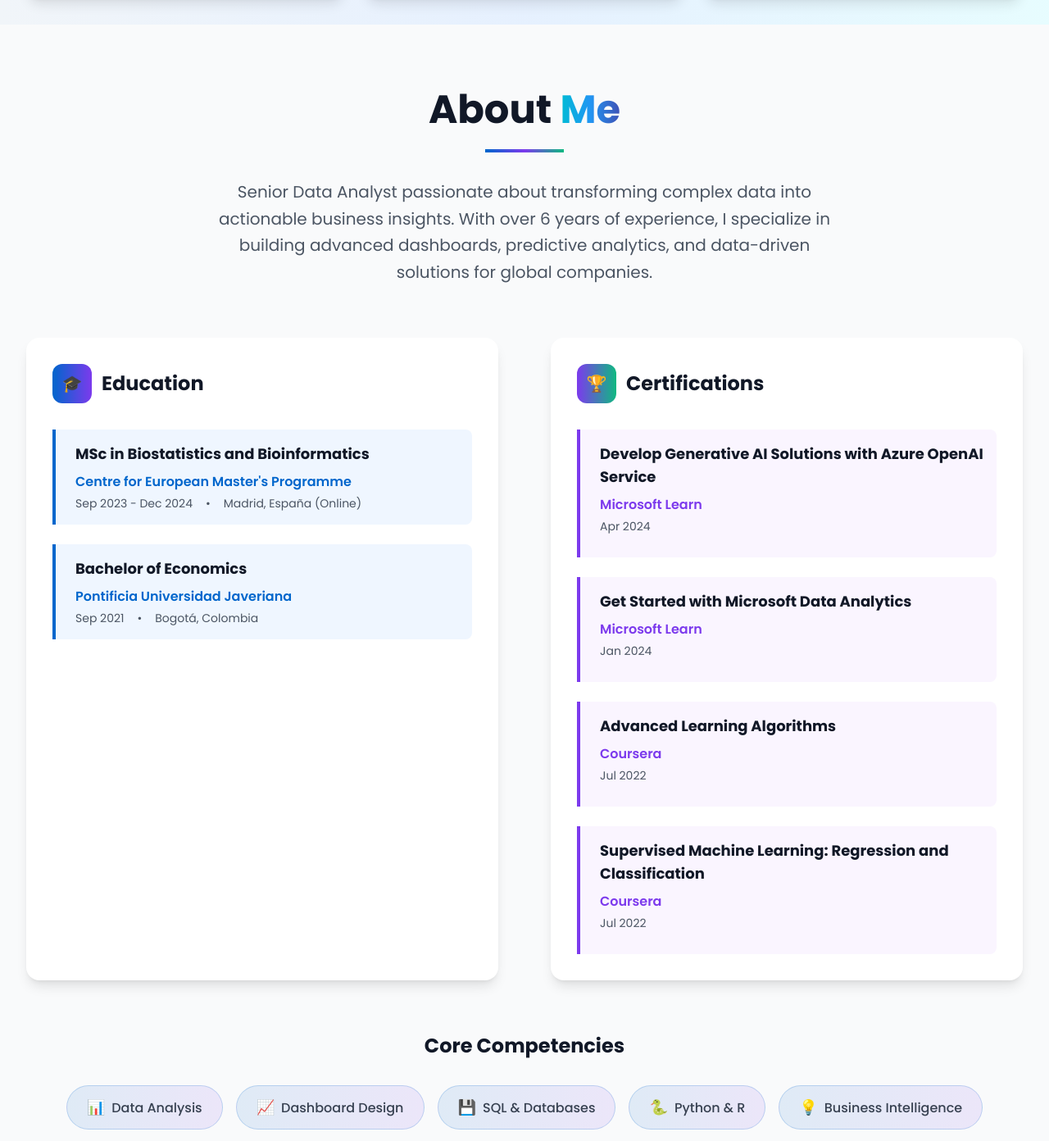
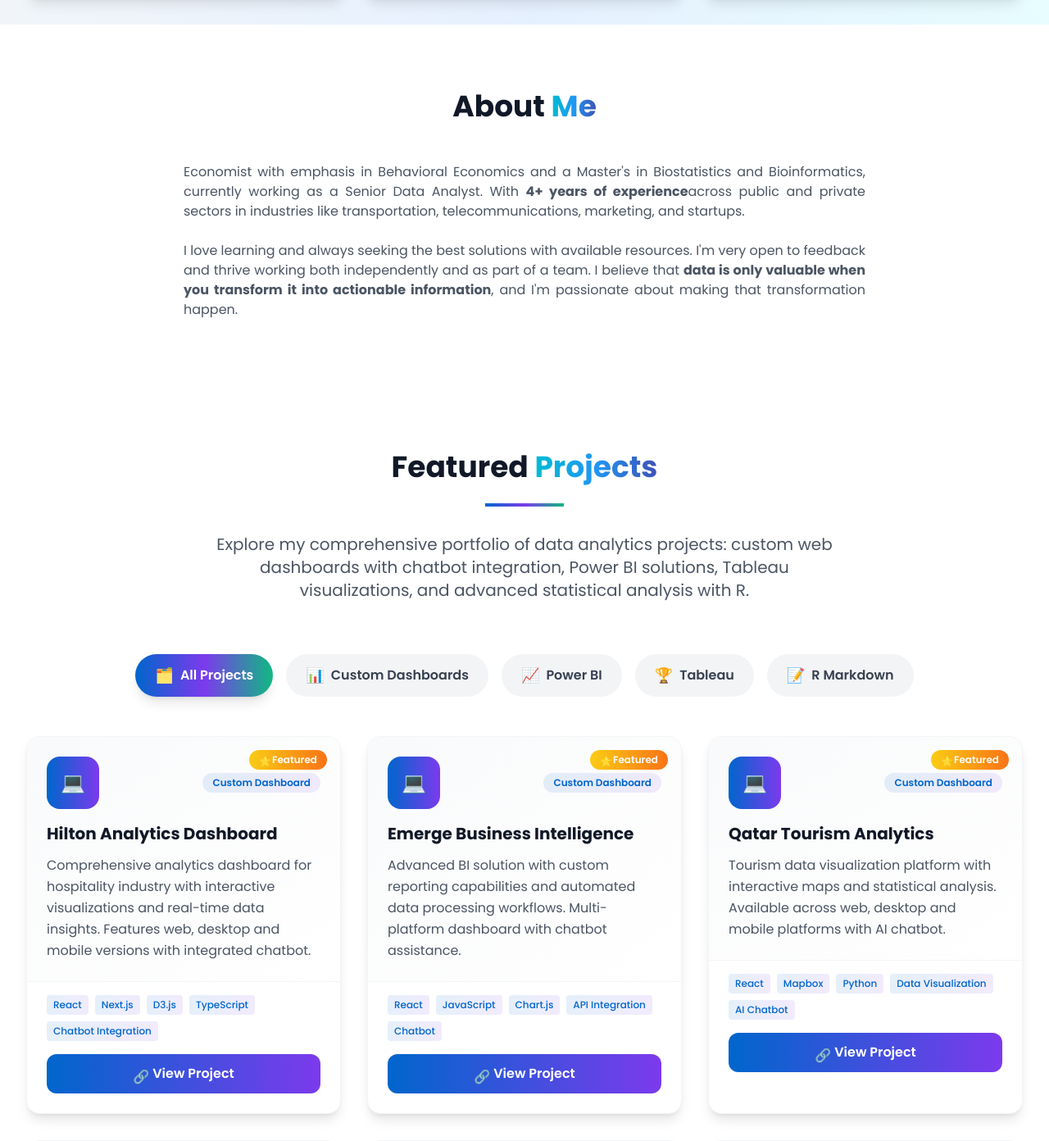
Before and after one commit to daniela2708/data_analytics_portfolio, a React (Create React App) app: page / in a window 1280 px wide. Shown: the part 770-2162 px from the top of the page at 82% size. Built offline with nearby package versions, Linux system fonts and the light colour scheme; the HTML template or start-up script is replaced by a standard one.

Commit message:
Redesign About section and reorganize portfolio structure - Create minimalist About Me section with white background - Move Education & Certifications to separate section after Experience - Update navigation to remove redundant Contact link - Maintain consistent typography and professional design

```diff
--- a/src/App.tsx
+++ b/src/App.tsx
@@ -5,6 +5,7 @@
 import About from './components/About';
 import Projects from './components/Projects';
 import Experience from './components/Experience';
+import Education from './components/Education';
 import Skills from './components/Skills';
 import Contact from './components/Contact';
 import Footer from './components/Footer';
@@ -22,6 +23,7 @@
         <About />
         <Projects />
         <Experience />
+        <Education />
         <Skills />
         <Contact />
       </motion.main>
--- a/src/components/About.tsx
+++ b/src/components/About.tsx
@@ -1,134 +1,33 @@
 import React from 'react';
 import { motion } from 'framer-motion';
-import { education, certifications } from '../data/portfolioData';
 
 const About: React.FC = () => {
   return (
-    <section id="about" className="py-20 bg-gray-50">
-      <div className="max-w-7xl mx-auto px-4 sm:px-6 lg:px-8">
+    <section id="about" className="py-20 bg-white">
+      <div className="max-w-4xl mx-auto px-4 sm:px-6 lg:px-8">
         <motion.div
           initial={{ opacity: 0, y: 30 }}
           whileInView={{ opacity: 1, y: 0 }}
           transition={{ duration: 0.8 }}
           viewport={{ once: true }}
-          className="text-center mb-16"
+          className="text-center"
         >
-          <h2 className="text-4xl md:text-5xl font-bold text-gray-900 mb-6">
+          <h2 className="text-3xl md:text-4xl font-bold text-gray-900 mb-12">
             About <span className="gradient-text">Me</span>
           </h2>
-          <div className="w-24 h-1 bg-gradient-to-r from-primary-blue via-primary-purple to-primary-green mx-auto mb-8"></div>
-          <p className="text-xl text-gray-600 max-w-3xl mx-auto leading-relaxed">
-            Senior Data Analyst passionate about transforming complex data into actionable business insights.
-            With over 6 years of experience, I specialize in building advanced dashboards, predictive analytics,
-            and data-driven solutions for global companies.
-          </p>
-        </motion.div>
-
-        <div className="grid lg:grid-cols-2 gap-16">
-          {/* Education Section */}
-          <motion.div
-            initial={{ opacity: 0, x: -30 }}
-            whileInView={{ opacity: 1, x: 0 }}
-            transition={{ duration: 0.8 }}
-            viewport={{ once: true }}
-            className="bg-white rounded-2xl p-8 shadow-lg hover:shadow-xl transition-shadow duration-300"
-          >
-            <div className="flex items-center gap-3 mb-8">
-              <div className="w-12 h-12 bg-gradient-to-r from-primary-blue to-primary-purple rounded-xl flex items-center justify-center">
-                <span className="text-white text-xl">🎓</span>
-              </div>
-              <h3 className="text-2xl font-bold text-gray-900">Education</h3>
-            </div>
-
-            <div className="space-y-6">
-              {education.map((edu, index) => (
-                <motion.div
-                  key={index}
-                  initial={{ opacity: 0, y: 20 }}
-                  whileInView={{ opacity: 1, y: 0 }}
-                  transition={{ duration: 0.6, delay: index * 0.1 }}
-                  viewport={{ once: true }}
-                  className="border-l-4 border-primary-blue pl-6 py-4 bg-blue-50 rounded-r-lg"
-                >
-                  <h4 className="text-lg font-bold text-gray-900 mb-2">{edu.degree}</h4>
-                  <p className="text-primary-blue font-semibold mb-1">{edu.institution}</p>
-                  <div className="flex flex-wrap gap-4 text-sm text-gray-600">
-                    <span>{edu.period}</span>
-                    <span>•</span>
-                    <span>{edu.location}</span>
-                  </div>
-                </motion.div>
-              ))}
-            </div>
-          </motion.div>
-
-          {/* Certifications Section */}
-          <motion.div
-            initial={{ opacity: 0, x: 30 }}
-            whileInView={{ opacity: 1, x: 0 }}
-            transition={{ duration: 0.8 }}
-            viewport={{ once: true }}
-            className="bg-white rounded-2xl p-8 shadow-lg hover:shadow-xl transition-shadow duration-300"
-          >
-            <div className="flex items-center gap-3 mb-8">
-              <div className="w-12 h-12 bg-gradient-to-r from-primary-purple to-primary-green rounded-xl flex items-center justify-center">
-                <span className="text-white text-xl">🏆</span>
-              </div>
-              <h3 className="text-2xl font-bold text-gray-900">Certifications</h3>
-            </div>
-
-            <div className="space-y-6">
-              {certifications.map((cert, index) => (
-                <motion.div
-                  key={index}
-                  initial={{ opacity: 0, y: 20 }}
-                  whileInView={{ opacity: 1, y: 0 }}
-                  transition={{ duration: 0.6, delay: index * 0.1 }}
-                  viewport={{ once: true }}
-                  className="border-l-4 border-primary-purple pl-6 py-4 bg-purple-50 rounded-r-lg"
-                >
-                  <h4 className="text-lg font-bold text-gray-900 mb-2">{cert.name}</h4>
-                  <p className="text-primary-purple font-semibold mb-1">{cert.issuer}</p>
-                  <div className="flex flex-wrap gap-4 text-sm text-gray-600 mb-3">
-                    <span>{cert.date}</span>
-                  </div>
-                </motion.div>
-              ))}
-            </div>
-          </motion.div>
-        </div>
-
-        {/* Skills Preview */}
-        <motion.div
-          initial={{ opacity: 0, y: 30 }}
-          whileInView={{ opacity: 1, y: 0 }}
-          transition={{ duration: 0.8, delay: 0.2 }}
-          viewport={{ once: true }}
-          className="mt-16 text-center"
-        >
-          <h3 className="text-2xl font-bold text-gray-900 mb-8">Core Competencies</h3>
-          <div className="flex flex-wrap justify-center gap-4">
-            {[
-              { name: 'Data Analysis', icon: '📊' },
-              { name: 'Dashboard Design', icon: '📈' },
-              { name: 'SQL & Databases', icon: '💾' },
-              { name: 'Python & R', icon: '🐍' },
-              { name: 'Business Intelligence', icon: '💡' },
-              { name: 'Statistical Modeling', icon: '📉' }
-            ].map((skill, index) => (
-              <motion.div
-                key={index}
-                initial={{ opacity: 0, scale: 0.8 }}
-                whileInView={{ opacity: 1, scale: 1 }}
-                transition={{ duration: 0.5, delay: index * 0.1 }}
-                viewport={{ once: true }}
-                whileHover={{ scale: 1.05, y: -2 }}
-                className="bg-gradient-to-r from-primary-blue/10 to-primary-purple/10 px-6 py-3 rounded-full border border-primary-blue/20 hover:shadow-md transition-all duration-300"
-              >
-                <span className="text-lg mr-2">{skill.icon}</span>
-                <span className="font-medium text-gray-700">{skill.name}</span>
-              </motion.div>
-            ))}
+          <div className="space-y-6">
+            <p className="text-sm md:text-base text-gray-600 leading-relaxed text-justify">
+              Economist with emphasis in Behavioral Economics and a Master's in Biostatistics and
+              Bioinformatics, currently working as a Senior Data Analyst. With <strong>4+ years of experience</strong>
+              across public and private sectors in industries like transportation, telecommunications,
+              marketing, and startups.
+            </p>
+            <p className="text-sm md:text-base text-gray-600 leading-relaxed text-justify">
+              I love learning and always seeking the best solutions with available resources. I'm very
+              open to feedback and thrive working both independently and as part of a team. I believe
+              that <strong>data is only valuable when you transform it into actionable information</strong>, and
+              I'm passionate about making that transformation happen.
+            </p>
           </div>
         </motion.div>
       </div>
--- a/src/components/Contact.tsx
+++ b/src/components/Contact.tsx
@@ -81,7 +81,7 @@
           viewport={{ once: true }}
           className="text-center mb-16"
         >
-          <h2 className="text-4xl md:text-5xl font-bold text-gray-900 mb-6">
+          <h2 className="text-3xl md:text-4xl font-bold text-gray-900 mb-6">
             Let's <span className="gradient-text">Connect</span>
           </h2>
           <div className="w-24 h-1 bg-gradient-to-r from-primary-blue via-primary-purple to-primary-green mx-auto mb-8"></div>
--- /dev/null
+++ b/src/components/Education.tsx
@@ -0,0 +1,99 @@
+import React from 'react';
+import { motion } from 'framer-motion';
+import { education, certifications } from '../data/portfolioData';
+
+const Education: React.FC = () => {
+  return (
+    <section id="education" className="py-20 bg-gray-50">
+      <div className="max-w-7xl mx-auto px-4 sm:px-6 lg:px-8">
+        <motion.div
+          initial={{ opacity: 0, y: 30 }}
+          whileInView={{ opacity: 1, y: 0 }}
+          transition={{ duration: 0.8 }}
+          viewport={{ once: true }}
+          className="text-center mb-16"
+        >
+          <h2 className="text-3xl md:text-4xl font-bold text-gray-900 mb-6">
+            Education & <span className="gradient-text">Certifications</span>
+          </h2>
+        </motion.div>
+
+        <div className="grid lg:grid-cols-2 gap-16">
+          {/* Education Section */}
+          <motion.div
+            initial={{ opacity: 0, x: -30 }}
+            whileInView={{ opacity: 1, x: 0 }}
+            transition={{ duration: 0.8 }}
+            viewport={{ once: true }}
+            className="bg-white rounded-2xl p-8 shadow-lg hover:shadow-xl transition-shadow duration-300"
+          >
+            <div className="flex items-center gap-3 mb-8">
+              <div className="w-12 h-12 bg-gradient-to-r from-primary-blue to-primary-purple rounded-xl flex items-center justify-center">
+                <span className="text-white text-xl">🎓</span>
+              </div>
+              <h3 className="text-2xl font-bold text-gray-900">Education</h3>
+            </div>
+
+            <div className="space-y-6">
+              {education.map((edu, index) => (
+                <motion.div
+                  key={index}
+                  initial={{ opacity: 0, y: 20 }}
+                  whileInView={{ opacity: 1, y: 0 }}
+                  transition={{ duration: 0.6, delay: index * 0.1 }}
+                  viewport={{ once: true }}
+                  className="border-l-4 border-primary-blue pl-6 py-4 bg-blue-50 rounded-r-lg"
+                >
+                  <h4 className="text-lg font-bold text-gray-900 mb-2">{edu.degree}</h4>
+                  <p className="text-primary-blue font-semibold mb-1">{edu.institution}</p>
+                  <div className="flex flex-wrap gap-4 text-sm text-gray-600">
+                    <span>{edu.period}</span>
+                    <span>•</span>
+                    <span>{edu.location}</span>
+                  </div>
+                </motion.div>
+              ))}
+            </div>
+          </motion.div>
+
+          {/* Certifications Section */}
+          <motion.div
+            initial={{ opacity: 0, x: 30 }}
+            whileInView={{ opacity: 1, x: 0 }}
+            transition={{ duration: 0.8 }}
+            viewport={{ once: true }}
+            className="bg-white rounded-2xl p-8 shadow-lg hover:shadow-xl transition-shadow duration-300"
+          >
+            <div className="flex items-center gap-3 mb-8">
+              <div className="w-12 h-12 bg-gradient-to-r from-primary-purple to-primary-green rounded-xl flex items-center justify-center">
+                <span className="text-white text-xl">🏆</span>
+              </div>
+              <h3 className="text-2xl font-bold text-gray-900">Certifications</h3>
+            </div>
+
+            <div className="space-y-6">
+              {certifications.map((cert, index) => (
+                <motion.div
+                  key={index}
+                  initial={{ opacity: 0, y: 20 }}
+                  whileInView={{ opacity: 1, y: 0 }}
+                  transition={{ duration: 0.6, delay: index * 0.1 }}
+                  viewport={{ once: true }}
+                  className="border-l-4 border-primary-purple pl-6 py-4 bg-purple-50 rounded-r-lg"
+                >
+                  <h4 className="text-lg font-bold text-gray-900 mb-2">{cert.name}</h4>
+                  <p className="text-primary-purple font-semibold mb-1">{cert.issuer}</p>
+                  <div className="flex flex-wrap gap-4 text-sm text-gray-600 mb-3">
+                    <span>{cert.date}</span>
+                  </div>
+                </motion.div>
+              ))}
+            </div>
+          </motion.div>
+        </div>
+      </div>
+    </section>
+  );
+};
+
+export default Education;
--- a/src/components/Experience.tsx
+++ b/src/components/Experience.tsx
@@ -14,7 +14,7 @@
           viewport={{ once: true }}
           className="text-center mb-16"
         >
-          <h2 className="text-4xl md:text-5xl font-bold text-gray-900 mb-6">
+          <h2 className="text-3xl md:text-4xl font-bold text-gray-900 mb-6">
             Professional <span className="gradient-text">Experience</span>
           </h2>
           <div className="w-24 h-1 bg-gradient-to-r from-primary-blue via-primary-purple to-primary-green mx-auto mb-8"></div>
--- a/src/components/Navigation.tsx
+++ b/src/components/Navigation.tsx
@@ -10,8 +10,8 @@
     { name: 'About', href: '#about' },
     { name: 'Projects', href: '#projects' },
     { name: 'Experience', href: '#experience' },
+    { name: 'Education', href: '#education' },
     { name: 'Skills', href: '#skills' },
-    { name: 'Contact', href: '#contact' },
   ];
 
   useEffect(() => {
--- a/src/components/Projects.tsx
+++ b/src/components/Projects.tsx
@@ -57,7 +57,7 @@
           viewport={{ once: true }}
           className="text-center mb-16"
         >
-          <h2 className="text-4xl md:text-5xl font-bold text-gray-900 mb-6">
+          <h2 className="text-3xl md:text-4xl font-bold text-gray-900 mb-6">
             Featured <span className="gradient-text">Projects</span>
           </h2>
           <div className="w-24 h-1 bg-gradient-to-r from-primary-blue via-primary-purple to-primary-green mx-auto mb-8"></div>
--- a/src/components/Skills.tsx
+++ b/src/components/Skills.tsx
@@ -33,7 +33,7 @@
           viewport={{ once: true }}
           className="text-center mb-16"
         >
-          <h2 className="text-4xl md:text-5xl font-bold text-gray-900 mb-6">
+          <h2 className="text-3xl md:text-4xl font-bold text-gray-900 mb-6">
             Technical <span className="gradient-text">Skills</span>
           </h2>
           <div className="w-24 h-1 bg-gradient-to-r from-primary-blue via-primary-purple to-primary-green mx-auto mb-8"></div>
```
